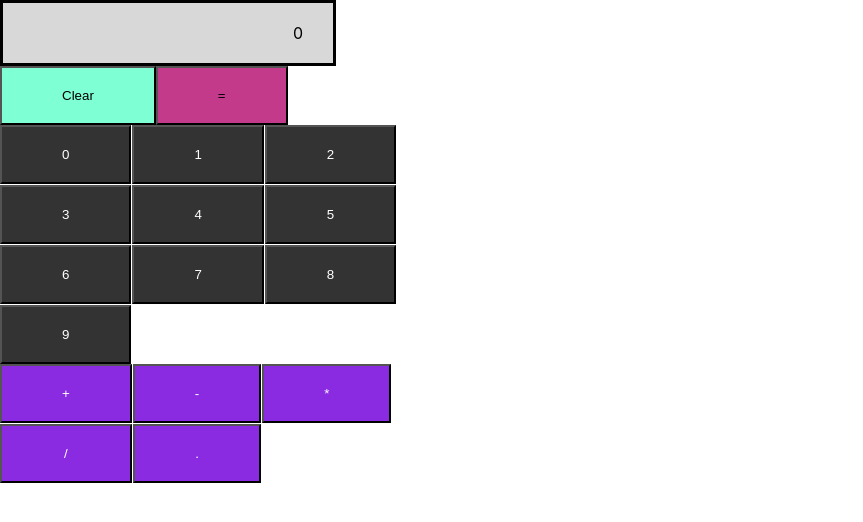
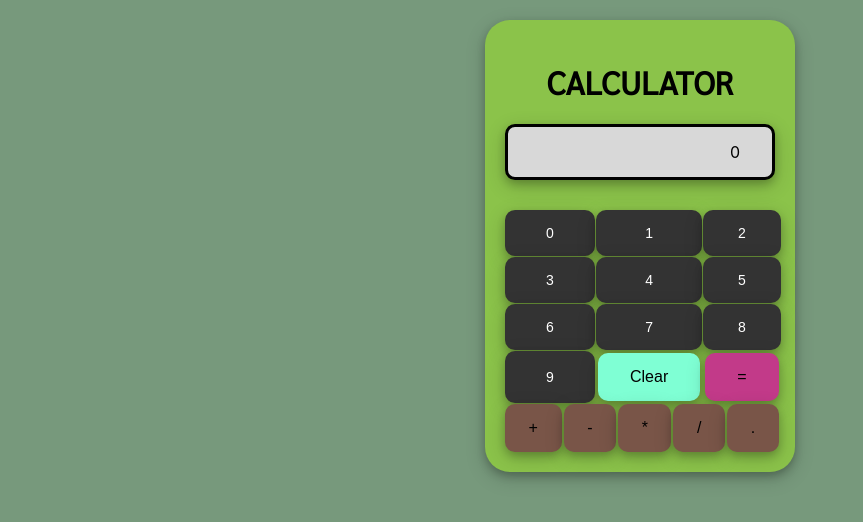
Before and after one commit to pierrelstan/Build-a-JavaScript-Calculator, a React (Create React App) app: page / in a window 1280 px wide. Shown: the top 522 px of the page, without its empty margins (0-863 px from the left). Built offline with nearby package versions, Linux system fonts and the light colour scheme.

Commit message:
add some new styles

```diff
--- a/src/App.css
+++ b/src/App.css
@@ -1,3 +1,4 @@
+@import url('https://fonts.googleapis.com/css?family=Sarabun');
 .numbers {
     text-align: center;
     display: grid;
@@ -8,35 +9,80 @@
 }
 .sign {
     display: grid;
-    grid-template-columns: repeat(3, 1fr);
-    grid-gap: 1px;
-  width: 90px;
+    grid-template-columns: repeat(5, 1fr);
+    grid-gap: 2px;
+    width: 90px;
 }
 
 #display {
-width: 270px;
-padding: 20px 30px;
+width: 200px;
+border-radius: 10px;
+padding: 15px 32px;
 text-align: right;
 background-color: rgb(216, 216, 216);
 border: solid;
+margin-bottom: 30px;
+box-shadow: 0 4px 8px 0 rgba(0, 0, 0, 0.2), 0 6px 20px 0 rgba(0, 0, 0, 0.19);
 }
 
 .button_sign {
-color: #fff;
-background-color: blueviolet;
-padding: 20px 60px;
+color: #000;
+background-color: #795548;
+padding: 15px 23.60px;
+border: none;
+text-decoration: none;
+ font-size: 16px;
+ border-radius: 10px;
+ box-shadow: 0 4px 8px 0 rgba(0, 0, 0, 0.2), 0 6px 20px 0 rgba(0, 0, 0, 0.19);
 
 }
 .button_numbers {
     color: #fff;
 background-color: #333;
-padding: 20px 60px;
+padding: 15px 32px;
+border: none;
+text-decoration: none;
+ font-size: 14px;
+ border-radius: 10px;
+ box-shadow: 0 4px 8px 0 rgba(0, 0, 0, 0.2), 0 6px 20px 0 rgba(0, 0, 0, 0.19);
 }
 #clear {
-    padding: 20px 60px;
+  padding: 15px 32px;
     background-color: aquamarine;
+    border: none;
+text-decoration: none;
+ font-size: 16px;
+ border-radius: 10px;
+ box-shadow: 0 4px 8px 0 rgba(0, 0, 0, 0.2), 0 6px 20px 0 rgba(0, 0, 0, 0.19);
+ margin:2px;
 }
 #equals {
-     padding: 20px 60px;
+     padding: 15px 32px;
     background-color: rgb(194, 58, 137);
+    border: none;
+text-decoration: none;
+ font-size: 16px;
+ border-radius: 10px;
+ box-shadow: 0 4px 8px 0 rgba(0, 0, 0, 0.2), 0 6px 20px 0 rgba(0, 0, 0, 0.19);
+ margin:2px;
 }
+body{
+    display: flex;
+  justify-content: center;
+  background-color: #77997C;
+  height:100%;
+}
+.App-container {
+align-items: center;
+border-radius: 25px;
+background-color: #8BC34A;
+padding: 20px;
+margin-top: 20px;
+box-shadow: 0 4px 8px 0 rgba(0, 0, 0, 0.2), 0 6px 20px 0 rgba(0, 0, 0, 0.19);
+}
+.title-calculator {
+    text-align: center;
+    text-transform: uppercase;
+    font-family: 'Sarabun', sans-serif;
+
+}
--- a/src/App.js
+++ b/src/App.js
@@ -16,13 +16,20 @@ class App extends Component {
 // arrow fix biding
   handleClickNumbers=(numbers)=>{
   const { display } = this.state;
-  // check if 0 exist in the display if true return an empty state display array
+  // check if 0 exist in the the beginning of display if true return an empty state display array
    if (display[0] === 0){
      this.setState({
        calculation: [],
        display:[]
      })
    }
+   if(display.length === 25) {
+     const result = display.filter(num => num.length === 25);
+     this.setState(prevState => ({
+       display: [ result]
+     }));
+   }
+
     this.setState(prevState => ({
       display: [...prevState.display, numbers]
     }));
@@ -57,15 +64,13 @@ handleClickSigns=(sign)=> {
    return this.Calculation
   }
   render() {
-    const { display, calculation } = this.state;
-    return <div className="App-container">
-        <div id="display"> { display } </div>
-        <button id="clear" onClick={this.ResetButtons}>
-          Clear
-        </button>
-      <button id="equals">
-          =
-        </button>
+    const { display } = this.state;
+    return <div className="back-gr">
+
+        <div className="App-container">
+        <h1 className="title-calculator">calculator</h1>
+          <div id="display"> {display} </div>
+
           <div className="numbers">
             {NumbersData.map(data => (
               <CalculatorNumbers
@@ -75,7 +80,10 @@ handleClickSigns=(sign)=> {
                 onClick={this.handleClickNumbers}
               />
             ))}
-        </div>
+            <button id="clear" onClick={this.ResetButtons}>
+              Clear
+            </button>
+            <button id="equals">=</button>
             <div className="sign">
               {SignData.map(dataSign => (
                 <Sign
@@ -86,6 +94,8 @@ handleClickSigns=(sign)=> {
                 />
               ))}
             </div>
+          </div>
+        </div>
       </div>;
   }
 }
```
Lines whose indentation alone changed are shown as unchanged.
